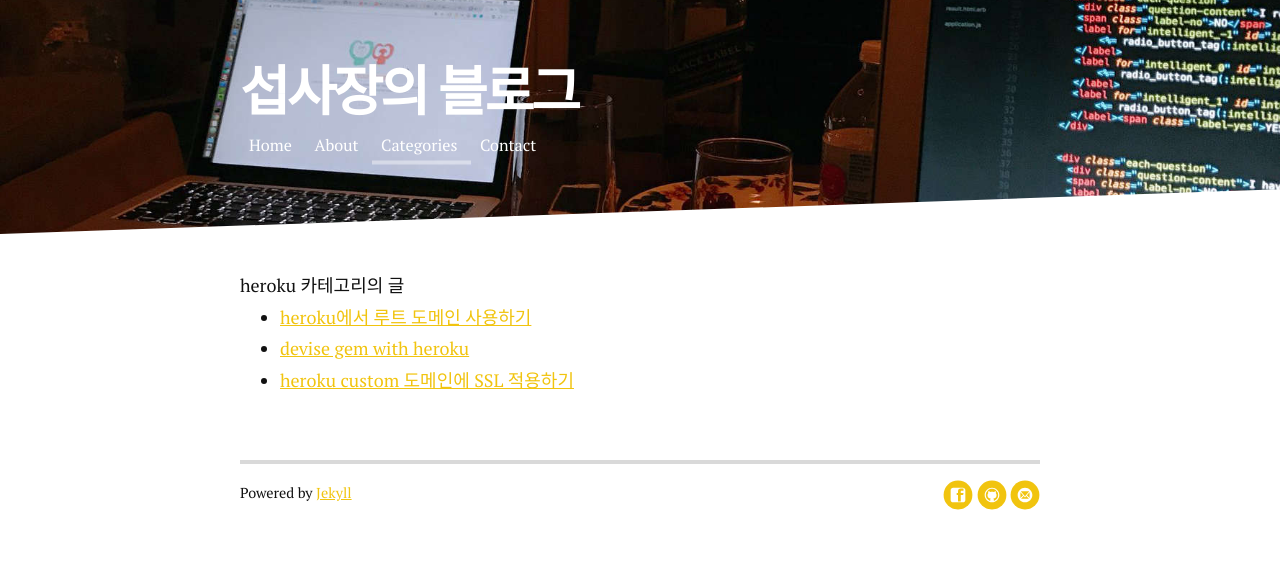
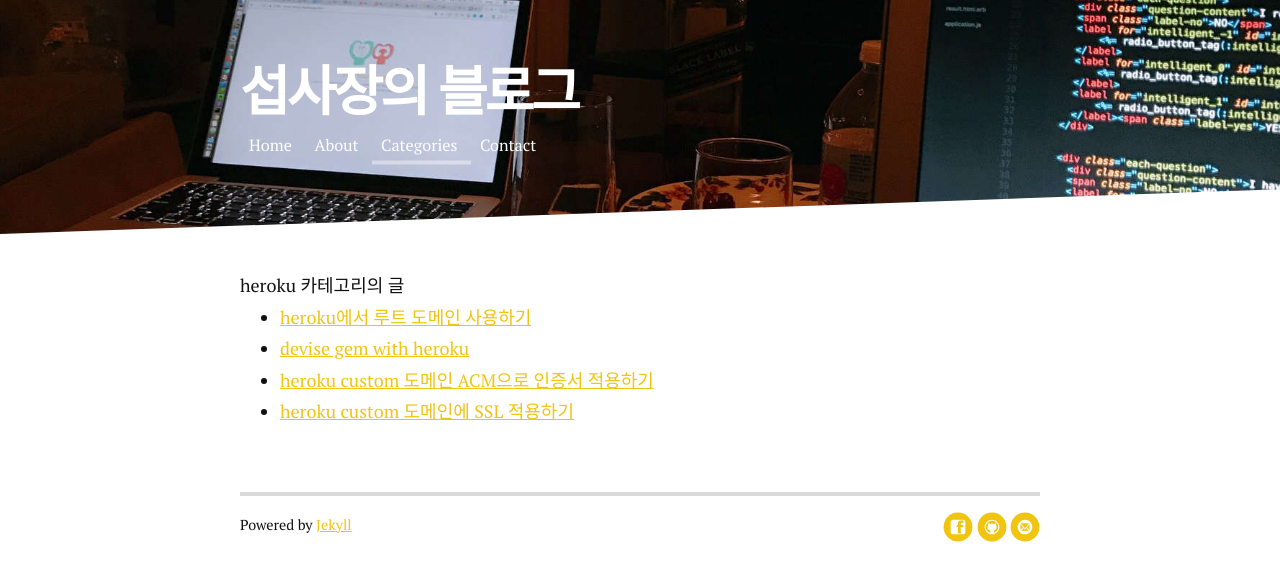
Before and after one commit to jeesub/jeesub.github.io, a Jekyll site: the page built from category/heroku.html, in a window 1280 px wide. Shown: the top 581 px of the page. Built offline with Jekyll 4.4.1, drawn with Linux system fonts in a browser that asks for light colours; nearby versions of some CDN libraries.

Commit message:
minor bug fix

```diff
--- a/_posts/2017-11-06-heroku-custom-도메인-ACM으로-인증서-적용하기.markdown
+++ b/_posts/2017-11-06-heroku-custom-도메인-ACM으로-인증서-적용하기.markdown
@@ -1,7 +1,7 @@
 ---
 layout: post
 title:  "heroku custom 도메인 ACM으로 인증서 적용하기"
-categories: heroku, rails
+categories: [heroku, rails]
 ---
 heroku에서 돌아가고 있는 web application에 SSL을 적용하는 방법을 알아봤다.
 그런데, heroku 메뉴얼을 뒤지다 보니 Automated Certificate Management라는 새로운 기능을 발견했다.
```
